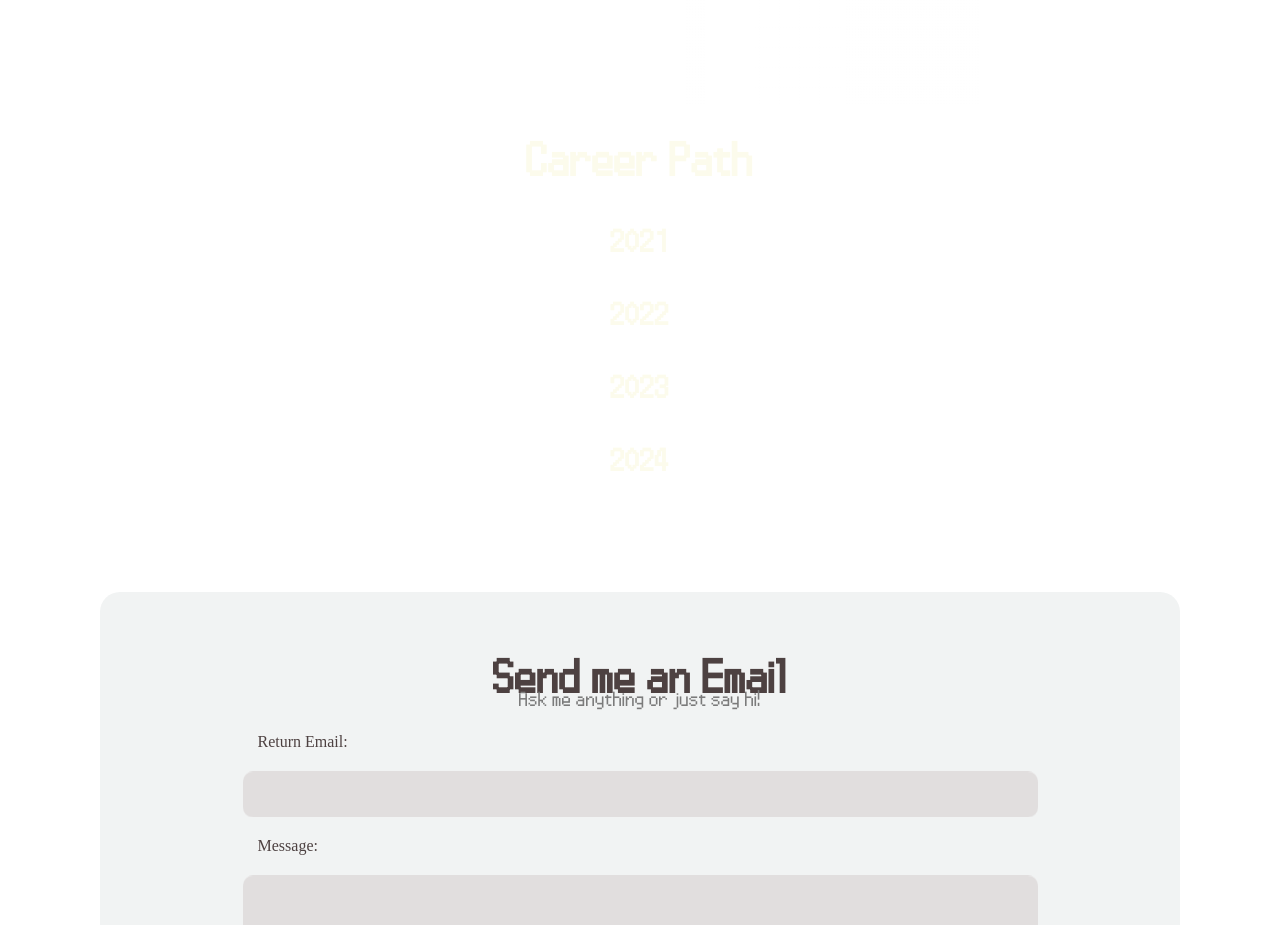
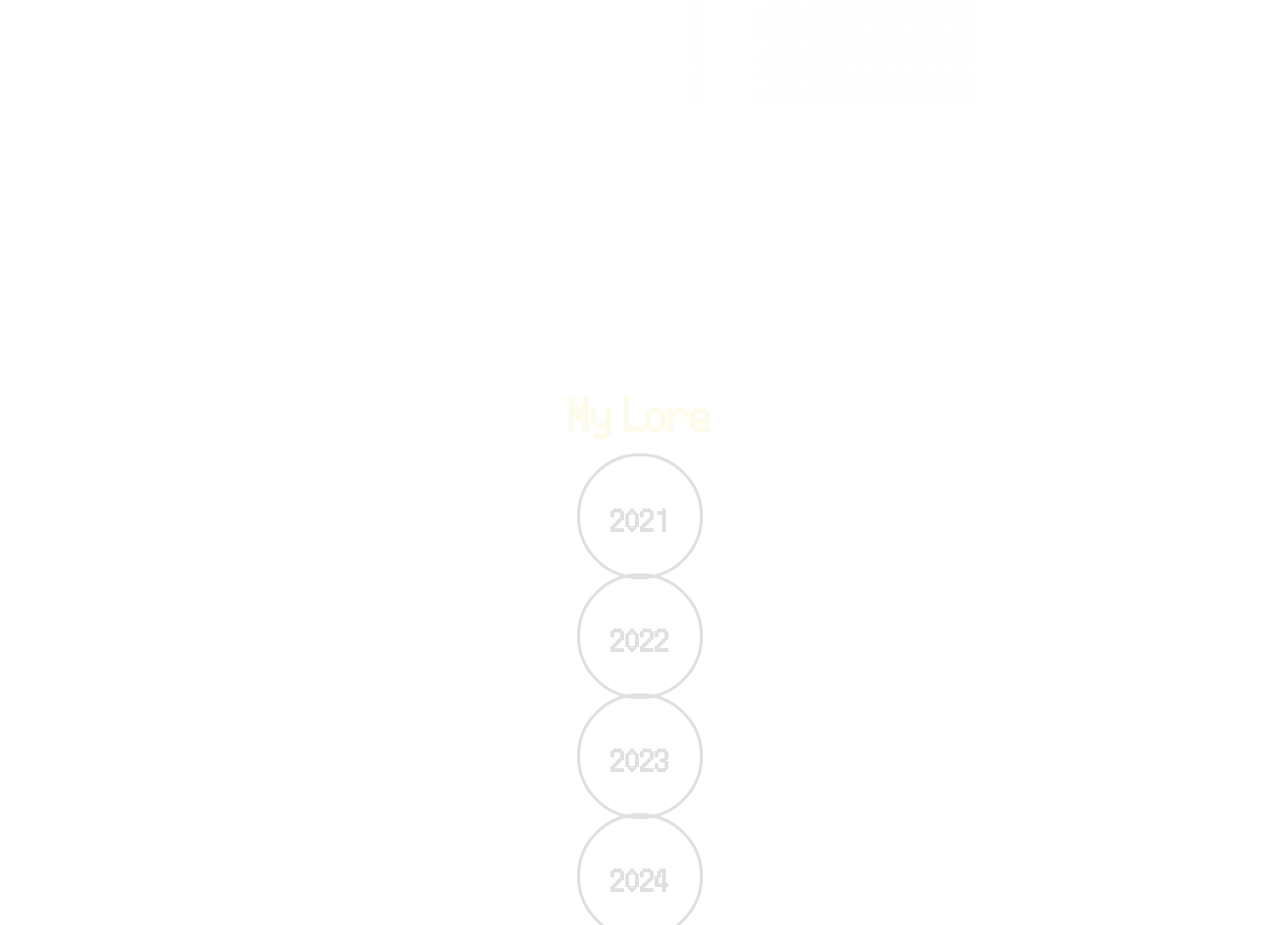
Before and after one commit to Fishfinna/personal-website-react-migration, a React (Vite) app: page / in a window 1280 px wide. Shown: the part 1875-2800 px from the top of the page. Built offline with nearby package versions, Linux system fonts and the light colour scheme.

Commit message:
more about me

```diff
--- a/src/components/about-me/about-me.scss
+++ b/src/components/about-me/about-me.scss
@@ -21,6 +21,10 @@
 
         &-title {
             color: #7b7b7b;
+
+            @media (max-width: 900px) {
+                font-size: 1.2em;
+            }
         }
 
         &-header {
--- a/src/components/career-path/careerPath.scss
+++ b/src/components/career-path/careerPath.scss
@@ -3,4 +3,27 @@
     align-items: center;
     justify-content: center;
     flex-direction: column;
+    padding: 20% 0;
 }
+
+div[class^="year-"] {
+    background-color: transparent;
+    outline: 3px solid #e1dede;
+    padding: 10px;
+    width: fit-content;
+    height: fit-content;
+    min-width: 100px;
+    min-height: 100px;
+    vertical-align: bottom;
+    border-radius: 100%;
+    display: flex;
+    justify-content: center;
+    align-content: end;
+
+    h2 {
+        color: #e1dede;
+        display: flex;
+        justify-content: center;
+        align-items: center;
+    }
+}
--- a/src/components/career-path/careerPath.tsx
+++ b/src/components/career-path/careerPath.tsx
@@ -1,3 +1,4 @@
+import { Fader } from "../fader/fader";
 import "./careerPath.scss";
 
 export function CareerPath() {
@@ -5,18 +6,39 @@ export function CareerPath() {
   const currentYear = new Date().getFullYear();
   const yearList = [];
 
+  const events = {
+    2021: [
+      {
+        Education:
+          "Enrolled in the Computer Information Technology diploma at the British Columbia Institute of Technology",
+      },
+    ],
+    2023: [
+      {
+        Work: "Worked as a Co-op student at RAZR Financial as a Jr.Software Developer",
+      },
+    ],
+    2024: [
+      {
+        Work: "Started as a Software Developer at RAZR Financial",
+      },
+    ],
+  };
+
   for (let year = startYear; year <= currentYear; year++) {
     yearList.push(
-      <div key={year} className="year">
-        <h2>{year}</h2>
-      </div>
+      <Fader bottom={-10}>
+        <div className={`year-${year}`} key={year}>
+          <h2>{year}</h2>
+        </div>
+      </Fader>
     );
   }
 
   return (
-    <>
-      <h1>Career Path</h1>
-      <div className="career-path">{yearList}</div>
-    </>
+    <div className="career-path">
+      <h1>My Lore</h1>
+      <div>{yearList}</div>
+    </div>
   );
 }
--- a/src/components/fader/fader.tsx
+++ b/src/components/fader/fader.tsx
@@ -1,7 +1,13 @@
-import { useRef, useEffect } from "react";
+import { useRef, useEffect, useState, ReactNode } from "react";
 import "./fader.scss";
 
-export function Fader({ children }: any) {
+export function Fader({
+  children,
+  bottom = 400,
+}: {
+  children: ReactNode;
+  bottom?: number;
+}) {
   const faderDiv = useRef(null);
 
   useEffect(() => {
@@ -14,7 +20,7 @@ export function Fader({ children }: any) {
             bounding.top >= -800 &&
             bounding.bottom <=
               (window.innerHeight || document.documentElement.clientHeight) +
-                400
+                bottom
           ) {
             item.classList.add("fade-up-active");
           } else {
```
